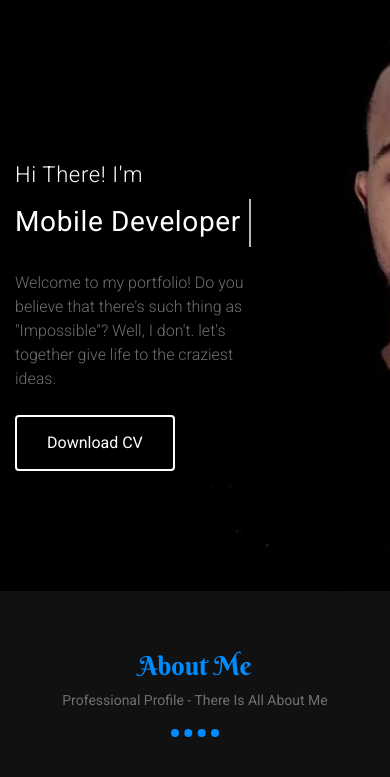
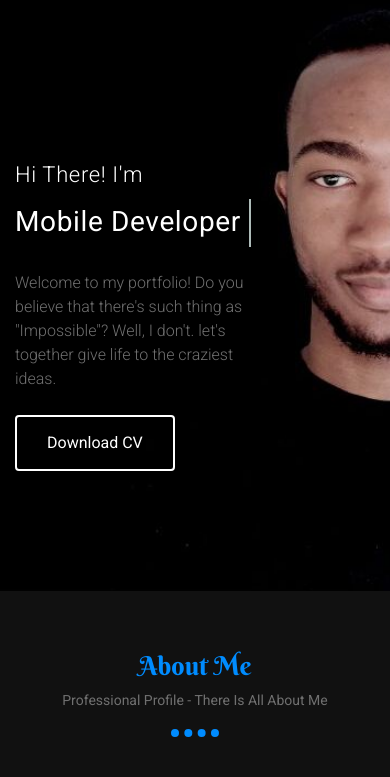
Before and after one commit to ray-cod/portfolio, a plain HTML site: page index.html in a window 390 px wide. Shown: the part 67-844 px from the top of the page. Drawn offline with nearby package versions, Linux system fonts and the light colour scheme.

Commit message:
Fixed banner background image position.

```diff
--- a/css/custom.css
+++ b/css/custom.css
@@ -1787,3 +1787,9 @@ header .navbar.sticky-header{
 		background-position: -820px top;
 	}
 }
+
+@media only screen and (max-width: 405px){
+	.banner{
+		background-position: -900px top;
+	}
+}
```
